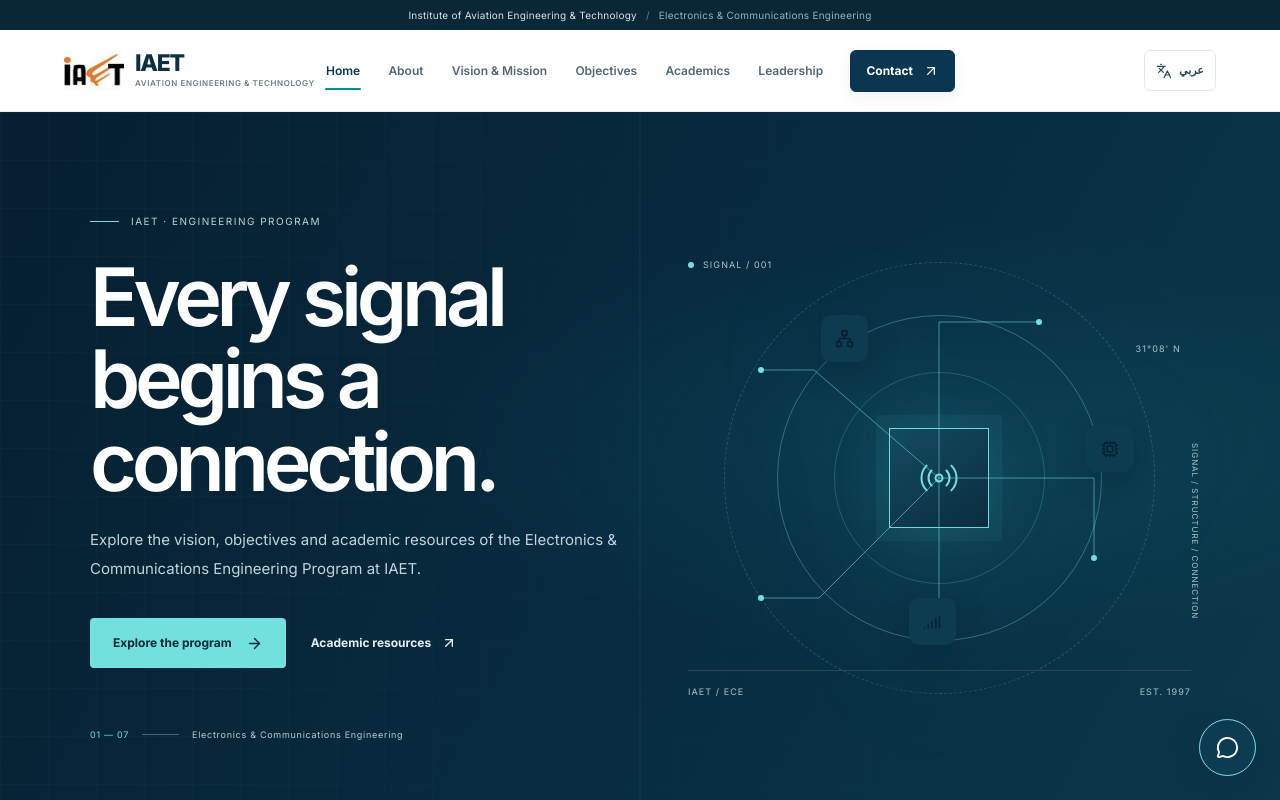
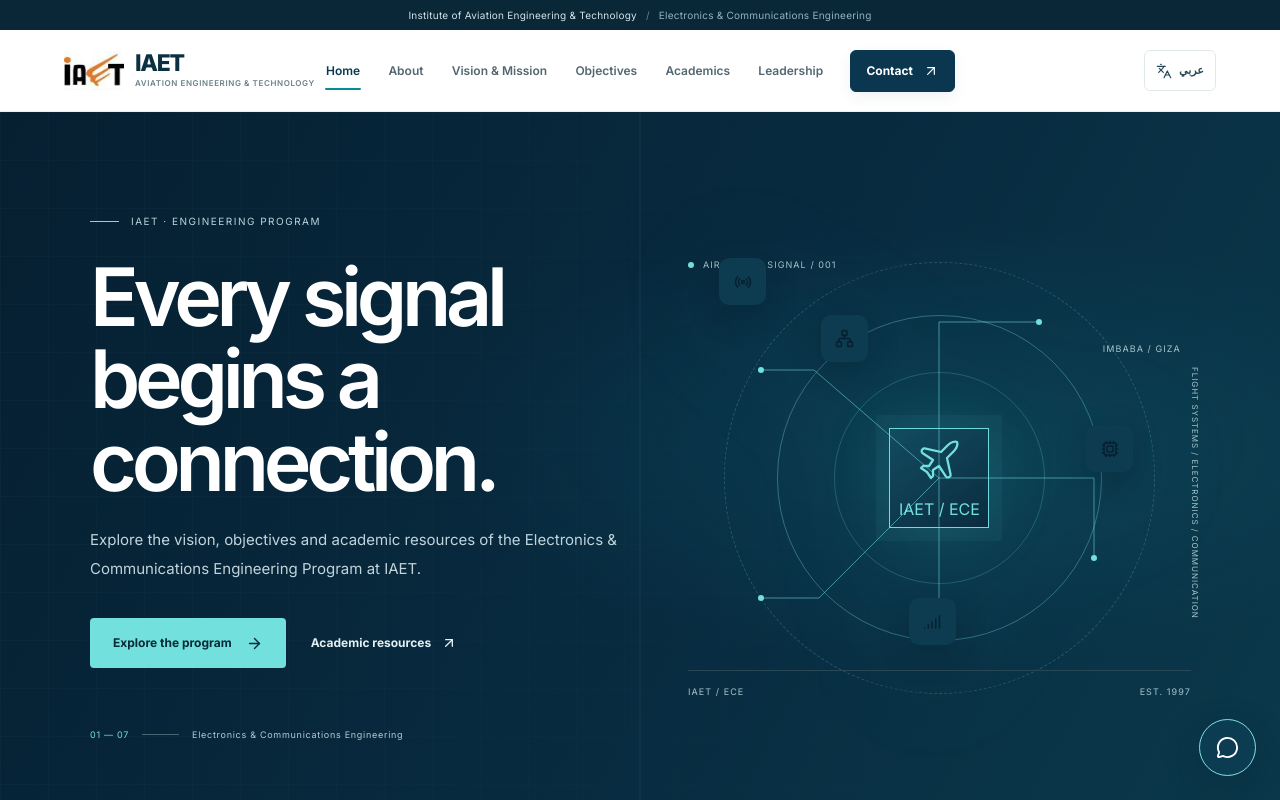
Before and after one commit to Abdo1629/iaet-comm, a Next.js app: page / in a window 1280 px wide. Shown: the top 800 px of the page. Built offline with nearby package versions, Linux system fonts and the light colour scheme.

Commit message:
Refine ECE hero visual with aviation identity

```diff
--- a/components/home/HeroVisual.tsx
+++ b/components/home/HeroVisual.tsx
@@ -1,7 +1,7 @@
 "use client";
 
 import { forwardRef } from "react";
-import { Cpu, Network, Radio, Signal } from "lucide-react";
+import { Cpu, Network, Plane, Radio, Signal } from "lucide-react";
 
 type HeroVisualProps = { label: string };
 
@@ -11,18 +11,20 @@ export const HeroVisual = forwardRef<HTMLDivElement, HeroVisualProps>(
       <div className="hero-visual" ref={ref} aria-label={label}>
         <div className="visual-label visual-label-top">
           <span className="live-dot" />
-          SIGNAL / 001
+          AIRCRAFT / SIGNAL / 001
         </div>
         <div className="signal-orbit">
           <div className="orbit orbit-outer" />
           <div className="orbit orbit-middle" />
           <div className="orbit orbit-inner" />
-          <div className="signal-core">
-            <Radio size={42} strokeWidth={1.15} />
+          <div className="signal-core aircraft-core">
+            <Plane size={48} strokeWidth={1.15} aria-hidden="true" />
+            <span>IAET / ECE</span>
           </div>
           <div className="signal-node node-one"><Network size={19} /></div>
           <div className="signal-node node-two"><Cpu size={18} /></div>
           <div className="signal-node node-three"><Signal size={18} /></div>
+          <div className="signal-node node-radio"><Radio size={18} /></div>
           <svg className="signal-paths" viewBox="0 0 440 440" fill="none" aria-hidden="true">
             <path d="M220 220 L220 64 L320 64" />
             <path d="M220 220 L375 220 L375 300" />
@@ -36,8 +38,8 @@ export const HeroVisual = forwardRef<HTMLDivElement, HeroVisualProps>(
             <circle cx="220" cy="380" r="3" />
           </svg>
         </div>
-        <div className="visual-coordinate coordinate-one">31°08&apos; N</div>
-        <div className="visual-coordinate coordinate-two">SIGNAL / STRUCTURE / CONNECTION</div>
+        <div className="visual-coordinate coordinate-one">IMBABA / GIZA</div>
+        <div className="visual-coordinate coordinate-two">FLIGHT SYSTEMS / ELECTRONICS / COMMUNICATION</div>
         <div className="visual-label visual-label-bottom">
           <span>IAET / ECE</span>
           <span>EST. 1997</span>
```
